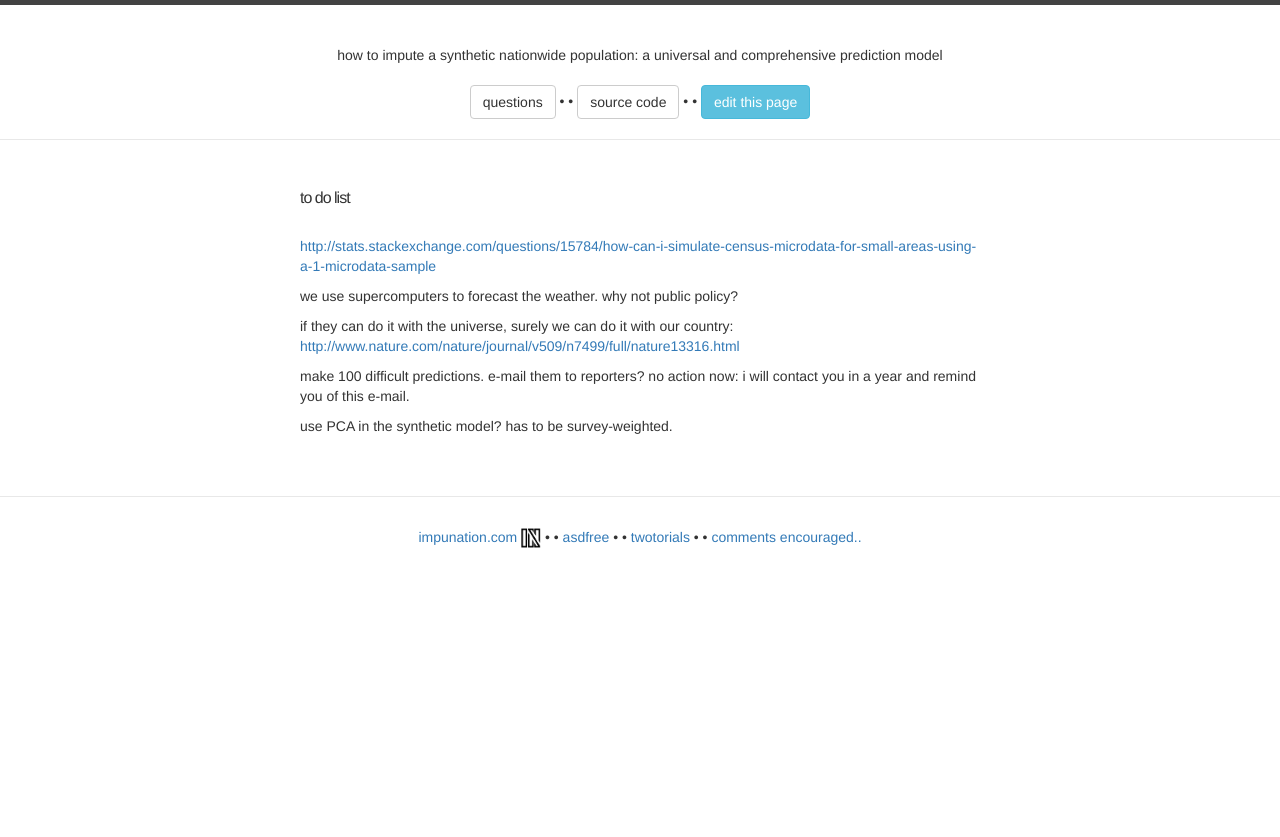
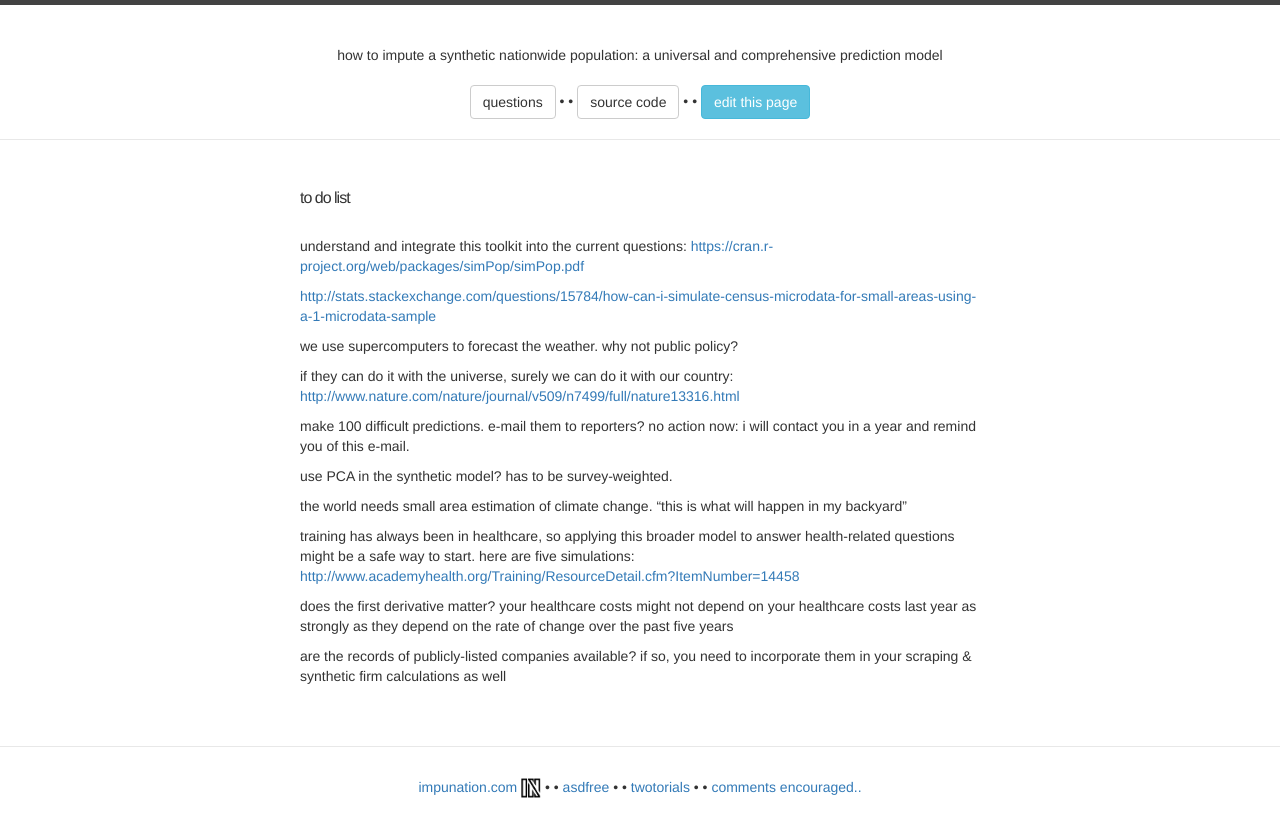
Before and after one commit to impunation/impunation.github.io, a Jekyll site: the page built from _posts/2016-01-01-to_do_list.md, in a window 1280 px wide. Shown: the top 837 px of the page. Built offline with Jekyll 4.4.1, drawn with Linux system fonts in a browser that asks for light colours.

```diff
--- a/_includes/footer.html
+++ b/_includes/footer.html
@@ -1,7 +1,7 @@
 <footer class="site-footer">
 
 <center>
-<a href="http://impunation.com">impunation.com <img src="/assets/impunation logo.jpg" height = 20 width = 20> </a> • •
+<a href="http://impunation.com">impunation.com <img src="/assets/impunation logo.jpg" height = 20 width = 20></a> • •
 <a href="http://asdfree.com">asdfree</a> • •
 <a href="http://twotorials.com">twotorials</a> • •
 <a href="http://ajdamico.com">comments encouraged..</a>
--- a/_posts/2016-01-01-to_do_list.md
+++ b/_posts/2016-01-01-to_do_list.md
@@ -5,6 +5,8 @@ categories: [lit_review]
 tags: []
 ---
 
+understand and integrate this toolkit into the current questions:
+[https://cran.r-project.org/web/packages/simPop/simPop.pdf](https://cran.r-project.org/web/packages/simPop/simPop.pdf)
 
 [http://stats.stackexchange.com/questions/15784/how-can-i-simulate-census-microdata-for-small-areas-using-a-1-microdata-sample](http://stats.stackexchange.com/questions/15784/how-can-i-simulate-census-microdata-for-small-areas-using-a-1-microdata-sample)
 
@@ -15,3 +17,11 @@ if they can do it with the universe, surely we can do it with our country: [http
 make 100 difficult predictions.  e-mail them to reporters?  no action now: i will contact you in a year and remind you of this e-mail.
 
 use PCA in the synthetic model?  has to be survey-weighted.
+
+the world needs small area estimation of climate change.  "this is what will happen in my backyard"
+
+training has always been in healthcare, so applying this broader model to answer health-related questions might be a safe way to start.  here are five simulations: [http://www.academyhealth.org/Training/ResourceDetail.cfm?ItemNumber=14458](http://www.academyhealth.org/Training/ResourceDetail.cfm?ItemNumber=14458)
+
+does the first derivative matter?  your healthcare costs might not depend on your healthcare costs last year as strongly as they depend on the rate of change over the past five years
+
+are the records of publicly-listed companies available?  if so, you need to incorporate them in your scraping & synthetic firm calculations as well
```
Also changed, not shown: _posts/2016-02-14-benchmark_setting.md (added, +12 -0 lines), _posts/2016-02-14-empty_nest.md (+1 -1 lines), _posts/2016-02-14-migration_sipp.md (+1 -1 lines), 2 other files.
